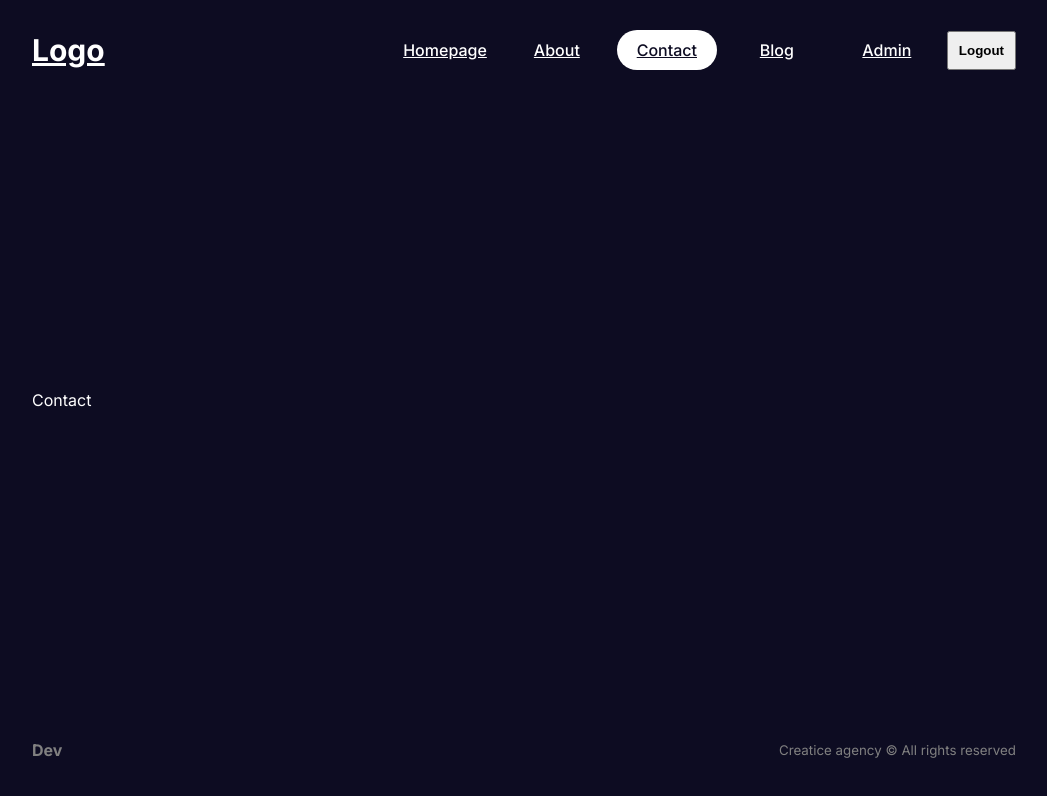
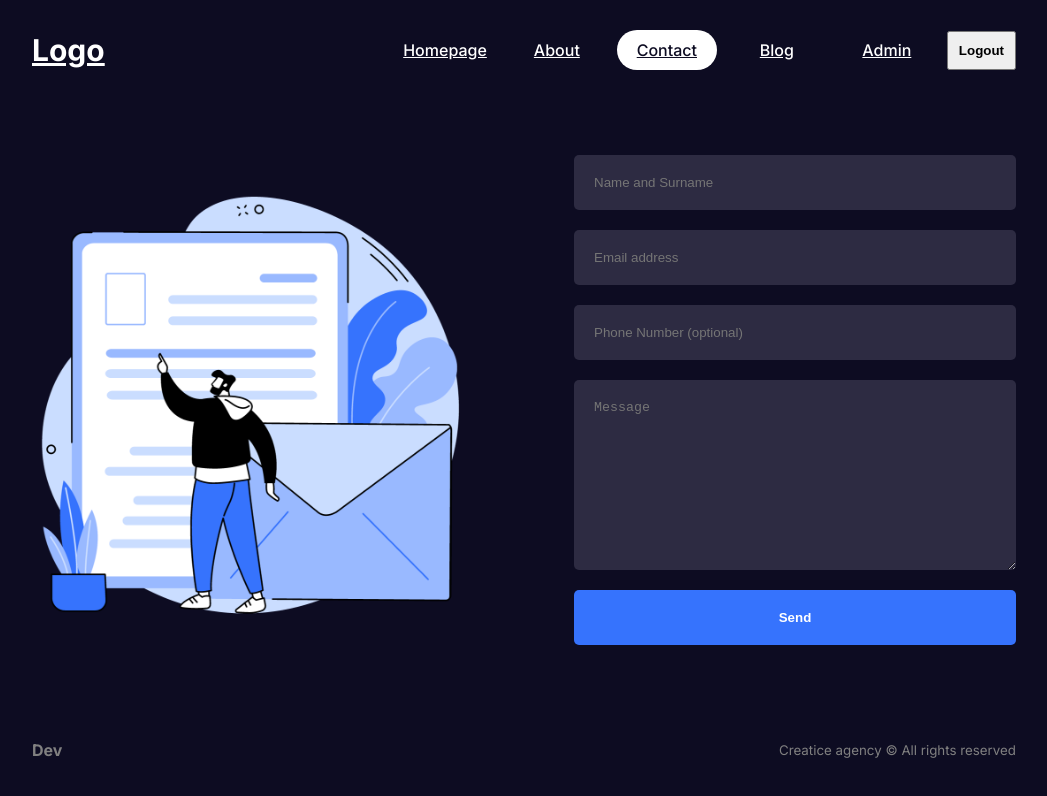
Before and after one commit to ajzal-byte/snipp-blog, a Next.js app: page /contact in a window 1280 px wide. Shown: the top 796 px of the page, without its empty margins (116-1163 px from the left). Built offline with nearby package versions, Linux system fonts and the light colour scheme.

Commit message:
contact page ui updated

```diff
--- /dev/null
+++ b/src/app/contact/contact.module.css
@@ -0,0 +1,45 @@
+.container {
+  display: flex;
+  align-items: center;
+  gap: 100px;
+}
+
+.imgContainer {
+  flex: 1;
+  height: 500px;
+  position: relative;
+}
+
+.img {
+  object-fit: contain;
+}
+
+.formContainer {
+  flex: 1;
+}
+
+.form {
+  display: flex;
+  flex-direction: column;
+  gap: 20px;
+}
+
+.form input,
+.form textarea {
+  padding: 20px;
+  border-radius: 5px;
+  border: none;
+  outline: none;
+  background-color: var(--bgSoft);
+  color: var(--text);
+}
+
+.form button{
+  padding: 20px;
+  background-color: var(--btn);
+  color: var(--text);
+  font-weight: bold;
+  border: none;
+  border-radius: 5px;
+  cursor: pointer;
+}
--- a/src/app/contact/page.jsx
+++ b/src/app/contact/page.jsx
@@ -1,8 +1,22 @@
-import React from 'react'
+import Image from "next/image"
+import styles from "./contact.module.css"
 
 const Contact = () => {
   return (
-    <div>Contact</div>
+    <div className={styles.container}>
+      <div className={styles.imgContainer}>
+        <Image src="/contact.png" alt="contact" fill className={styles.img} />
+      </div>
+      <div className={styles.formContainer}>
+        <form className={styles.form}>
+          <input type="text" placeholder="Name and Surname" />
+          <input type="text" placeholder="Email address" />
+          <input type="text" placeholder="Phone Number (optional)" />
+          <textarea name="" id="" cols="30" rows="10" placeholder="Message"></textarea>
+          <button>Send</button>
+        </form>
+      </div>
+    </div>
   )
 }
 
```
